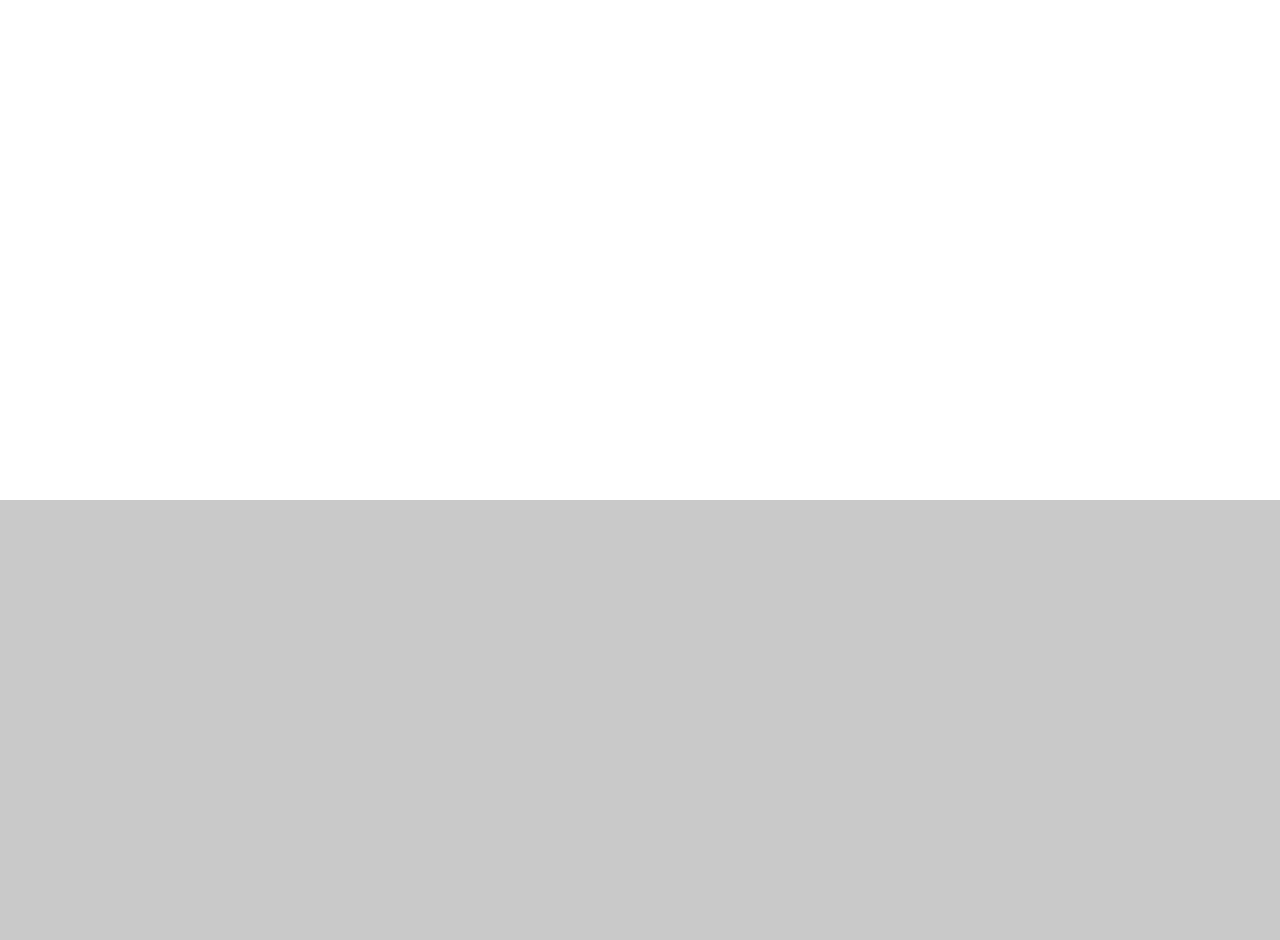
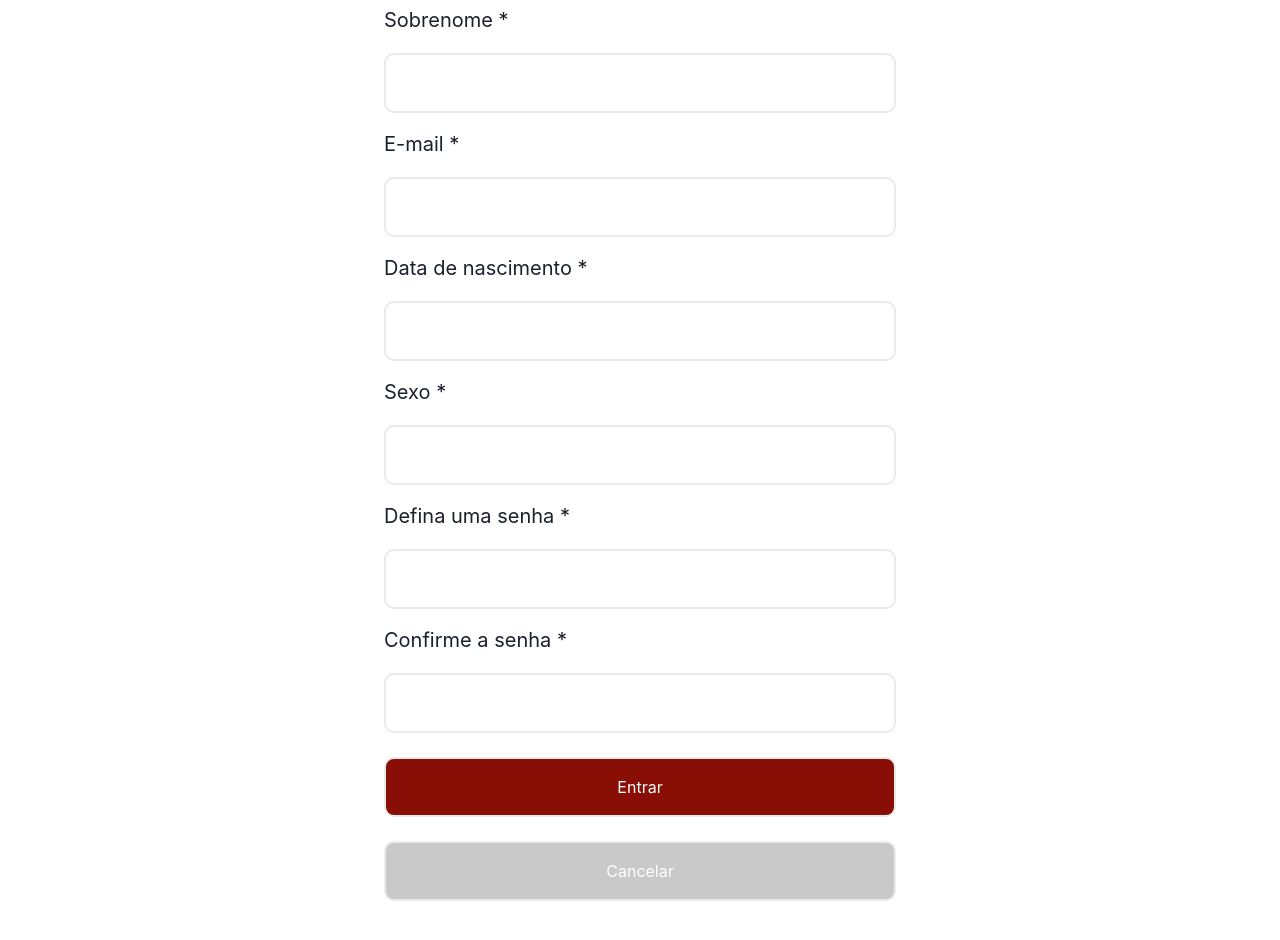
Before and after one commit to mendesmcmg/dohemos-front, a React (Create React App) app: page /personal-info in a window 1280 px wide. Before the commit this address had no page. Shown: the part 300-1240 px from the top of the page. Before the commit the page ends 800 px from the top, so only its background shows below. Built offline with nearby package versions, Linux system fonts and the light colour scheme.

Commit message:
refactor: changes personal info into jsx

```diff
--- /dev/null
+++ b/src/pages/PersonalInfo/index.jsx
@@ -0,0 +1,51 @@
+import "./styles.css";
+
+function PersonalInfoPage() {
+  return (
+    <body>
+      <main class="conteudo">
+        <div class="principal">
+          <h1 class="titulo-principal">Dados pessoais</h1>
+
+          <form action="" class="adicionar" id="novoItem">
+            <label for="nome">Nome *</label>
+            <input type="text" name="nome" id="nome" />
+
+            <label for="sobrenome">Sobrenome *</label>
+            <input type="text" name="sobrenome" id="sobrenome" />
+
+            <label for="e-mail">E-mail *</label>
+            <input type="text" name="e-mail" id="e-mail" />
+
+            <label for="DN">Data de nascimento *</label>
+            <input type="text" name="DN" id="DN" />
+
+            <label for="sexo">Sexo *</label>
+            <input type="text" name="sexo" id="sexo" />
+
+            <label for="quantidade">Defina uma senha *</label>
+            <input type="password" name="quantidade" id="quantidade" />
+
+            <label for="quantidade">Confirme a senha *</label>
+            <input type="password" name="quantidade" id="quantidade" />
+
+            <input
+              type="submit"
+              value="Entrar"
+              class="cadastrar"
+              id="cadastrar"
+            />
+            <input
+              type="submit"
+              value="Cancelar"
+              class="cancelar"
+              id="cancelar"
+            />
+          </form>
+        </div>
+      </main>
+    </body>
+  );
+}
+
+export default PersonalInfoPage;
--- /dev/null
+++ b/src/pages/PersonalInfo/styles.css
@@ -0,0 +1,65 @@
+html {
+  background: #C9C9C9;
+  height: 100%;
+  font-family: 'Roboto', cursive;
+}
+
+.conteudo {
+  padding: 10vh 20em 10px 20em;
+  display: flex;
+  align-items: flex-start;
+  gap: 2em;
+}
+
+.principal {
+  flex-grow: 1;
+  flex-basis: auto;
+  min-width: 600px;
+  padding: 4em 4em 4em;
+  box-sizing: border-box;
+  background: #FFFFFF;
+  border-radius: 10px;
+  gap: 2em;
+}
+
+.principal img {
+  display: block;
+}
+
+h1 {
+  margin-block-start: 0em;
+  margin-block-end: 0.80em;
+
+}
+
+
+.adicionar {
+  width: 100%;
+}
+
+.adicionar input {
+  width: 100%;
+  box-sizing: border-box;
+  margin: 0.5em 0 1em;
+  padding: 1em 0.5em;
+  border-radius: 10px;
+  border: 2px solid #EAEAEA;
+}
+
+.adicionar label {
+  display: block;
+}
+
+.cadastrar {
+  background-color: #890E06;
+  color: #FFFFFF;
+  cursor: pointer;
+  display: line;
+}
+
+.cancelar {
+  background-color: #C9C9C9;
+  color: #FFFFFF;
+  cursor: pointer;
+  display: line;
+}
--- a/src/routes.js
+++ b/src/routes.js
@@ -2,6 +2,7 @@ import { Route, Routes } from "react-router-dom";
 import AboutUsPage from "./pages/AboutUs";
 import AlmostTherePage from "./pages/AlmostThere";
 import LoginPage from "./pages/Login";
+import PersonalInfoPage from "./pages/PersonalInfo";
 import TestPage from "./pages/TestPage";
 
 function RoutesComponent() {
@@ -12,6 +13,7 @@ function RoutesComponent() {
       <Route path="/about-us" element={<AboutUsPage />} />
       <Route path="/almost-there" element={<AlmostTherePage />} />
       <Route path="/login" element={<LoginPage />} />
+      <Route path="/personal-info" element={<PersonalInfoPage />} />
     </Routes>
   )
 }
```
Also changed, not shown: base_html/DadosPessoais.html (deleted, +0 -51 lines), base_html/style_DP.css (deleted, +0 -65 lines).
